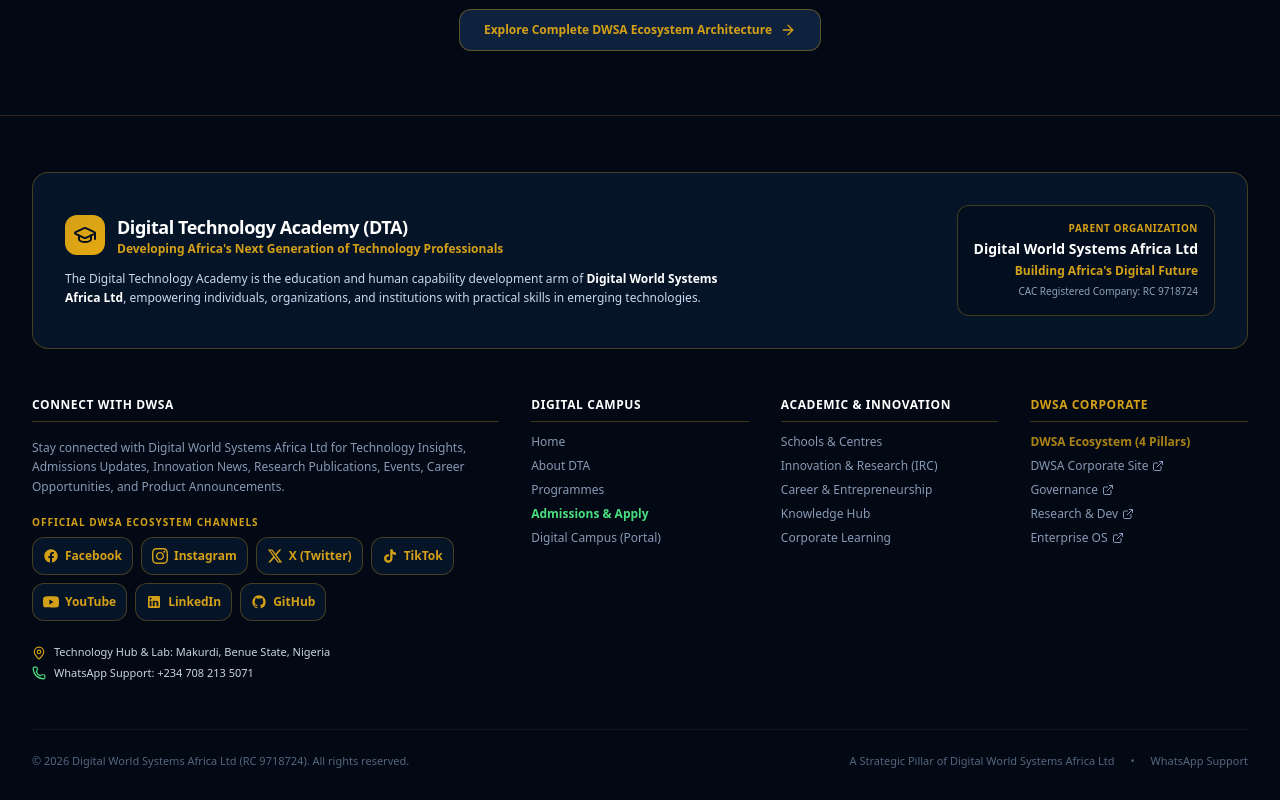
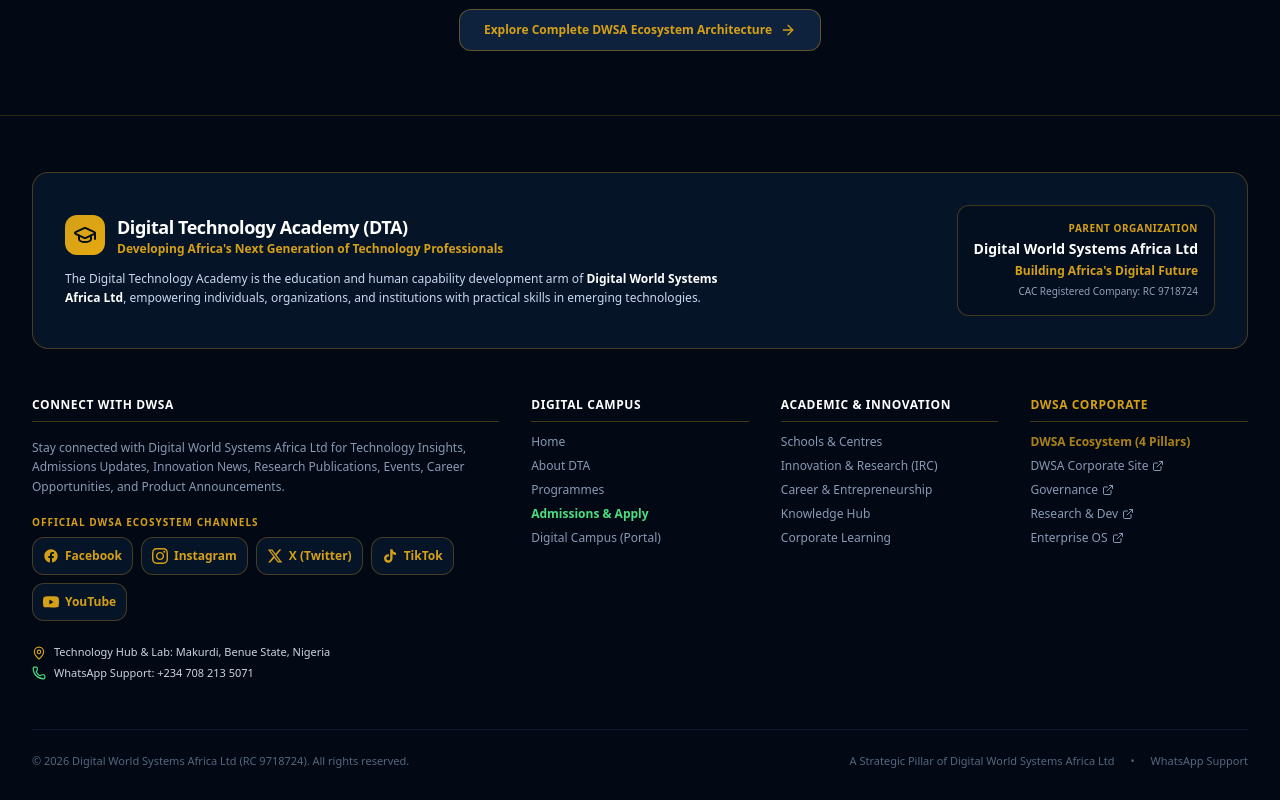
Before and after one commit to Ayar20/dwsa-website, a Next.js app: page / in a window 1280 px wide. Shown: the part 7907-8707 px from the top of the page. Built offline with nearby package versions, Linux system fonts and the light colour scheme.

Commit message:
fix(footer): remove GitHub and LinkedIn links per user request

```diff
--- a/src/components/PublicFooter.tsx
+++ b/src/components/PublicFooter.tsx
@@ -99,18 +99,6 @@
       label: "DWSA on YouTube",
       icon: YoutubeIcon,
       name: "YouTube",
-    },
-    {
-      href: "https://www.linkedin.com/company/dwsafrica",
-      label: "DWSA on LinkedIn",
-      icon: LinkedinIcon,
-      name: "LinkedIn",
-    },
-    {
-      href: "https://github.com/dwsafrica",
-      label: "DWSA on GitHub",
-      icon: GithubIcon,
-      name: "GitHub",
     },
   ];
 
```
